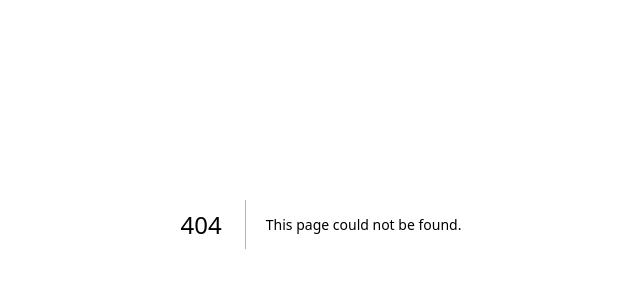
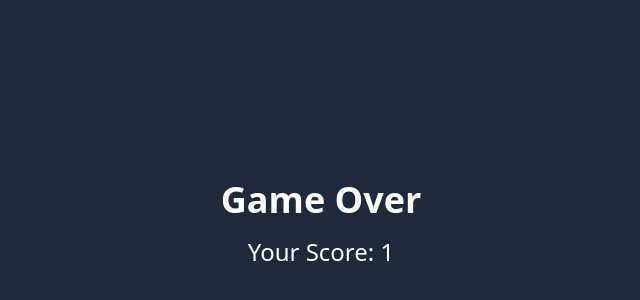
Before and after one commit to jymele/blockgame, a Next.js app: page /gameover/1 in a window 1280 px wide. Before the commit this address had no page. Shown: the part 176-476 px from the top of the page, without its empty margins (319-959 px from the left). Built offline with nearby package versions, Linux system fonts and the light colour scheme.

Commit message:
Add game over handling and score display components

```diff
--- /dev/null
+++ b/app/gameover/[score]/display.tsx
@@ -0,0 +1,10 @@
+"use client";
+
+export default function ScoreDisplay({ score }: { score: string }) {
+  return (
+    <div className="flex flex-col items-center justify-center h-screen bg-gray-800 text-white">
+      <h1 className="text-4xl font-bold mb-4">Game Over</h1>
+      <p className="text-2xl">Your Score: {score}</p>
+    </div>
+  );
+}
--- /dev/null
+++ b/app/gameover/[score]/page.tsx
@@ -0,0 +1,11 @@
+import ScoreDisplay from "./display";
+
+export default async function Page({ params }: { params: { score: string } }) {
+  const { score } = await params;
+
+  return (
+    <>
+      <ScoreDisplay score={score} />
+    </>
+  );
+}
--- a/app/globals.css
+++ b/app/globals.css
@@ -15,3 +15,7 @@ body {
 .controls {
   @apply transition duration-200 flex items-center justify-center h-16 w-16 rounded-full ring ring-slate-200 text-slate-500 shadow-md active:scale-95 active:bg-slate-100;
 }
+
+.tile.gameover {
+  @apply bg-red-500;
+}
--- a/experience/experience.tsx
+++ b/experience/experience.tsx
@@ -1,7 +1,7 @@
 "use client";
 import GameBoard from "@/components/board/gameboard";
 import { useEffect, useState, useRef } from "react";
-import { createTimer, Timer } from "animejs";
+import { createTimer, Timer, animate } from "animejs";
 import Block from "./classes/block";
 import Stack from "./classes/stack";
 import NextBlock from "@/components/board/nextblock";
@@ -67,8 +67,17 @@ export default function Experience() {
       setLinesBroken(0);
     } else if (block.current?.checkIfBlockCannotBeAdded(stack.current!.list)) {
       // Handle game over
-      alert("Game Over!");
+
       timer.current?.pause();
+
+      animate(".tile", {
+        backgroundColor: { to: "#ff0000", duration: 200 },
+        delay: (_, i) => i * 10,
+        onComplete: () => {
+          // Redirect to the game over page with the score
+          window.location.href = `/gameover/${linesbroken}`;
+        },
+      });
     } else {
       // Add the current block to the stacked blocks
       stack.current?.addToStack(block.current?.getShape() || []);
```
